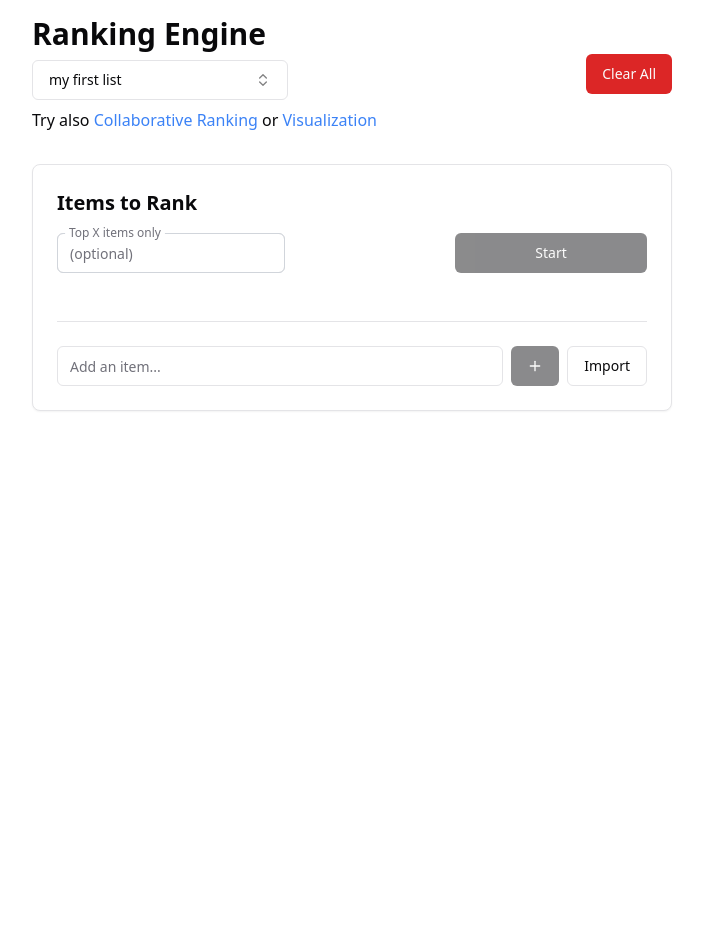
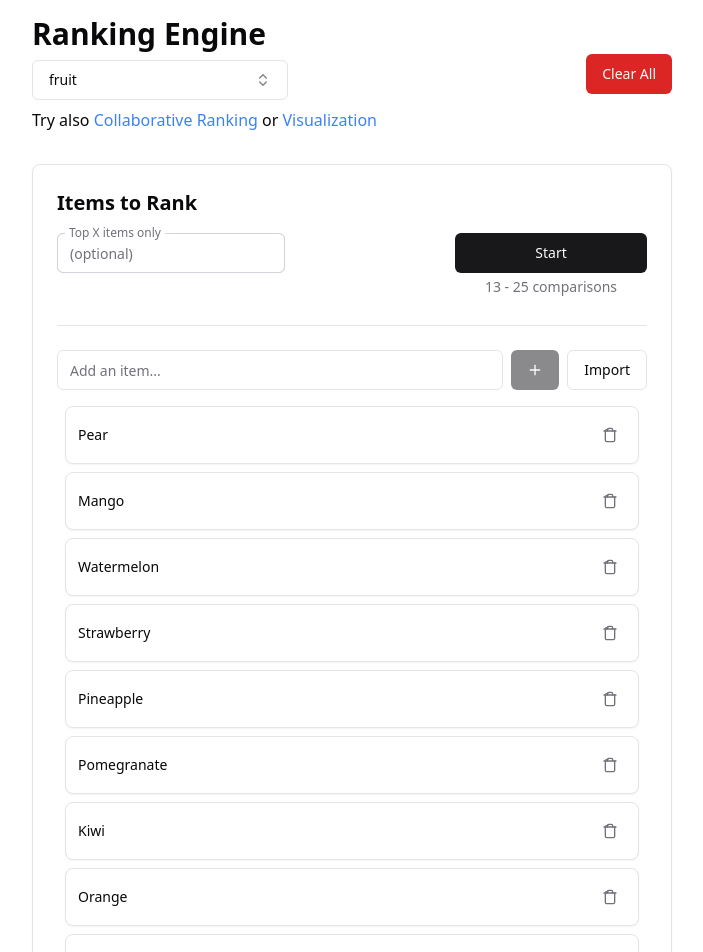
Before and after one commit to MrGreenTea/ranking-engine, a SvelteKit app: page / in a window 1280 px wide. Shown: the top 952 px of the page, without its empty margins (288-991 px from the left). Before the commit the page ends 800 px from the top, so only its background shows below. Built offline with nearby package versions, Linux system fonts and the light colour scheme.

Commit message:
PRESENTATION: default fruit list

```diff
--- a/src/routes/+page.svelte
+++ b/src/routes/+page.svelte
@@ -18,14 +18,27 @@
 
 	type Phase = 'compare' | 'create' | 'insertion' | 'result';
 
-	const defaultList = 'my first list';
+	const defaultList = 'fruit';
 	let lists = applicationStore<string[]>('lists', [defaultList]);
 	let selectedList = applicationStore<string>('selected-list', lists.value[0]);
 
 	// TODO: I don't like that we have to derive the store...
 	// but without it the reactivity doesn't work
 	// maybe separating into components would help?
-	let items = $derived(localStore<string[]>(selectedList.value, 'ranking-items', []));
+	let items = $derived(
+		localStore<string[]>(selectedList.value, 'ranking-items', [
+			'Apple',
+			'Banana',
+			'Orange',
+			'Kiwi',
+			'Pomegranate',
+			'Pineapple',
+			'Strawberry',
+			'Watermelon',
+			'Mango',
+			'Pear'
+		])
+	);
 	let sortedItems = $derived(localStore<string[]>(selectedList.value, 'ranking-sorted-items', []));
 	let remainingItems = $derived(
 		localStore<string[]>(selectedList.value, 'ranking-remaining-items', [])
```
